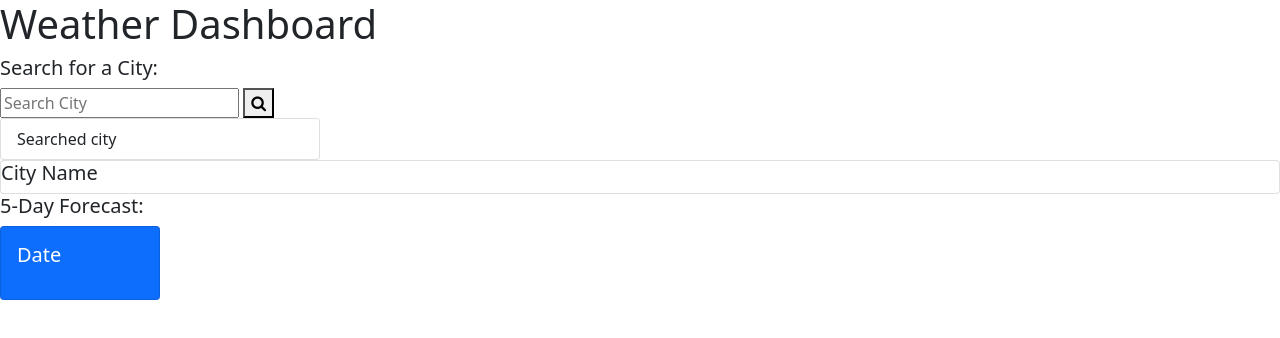
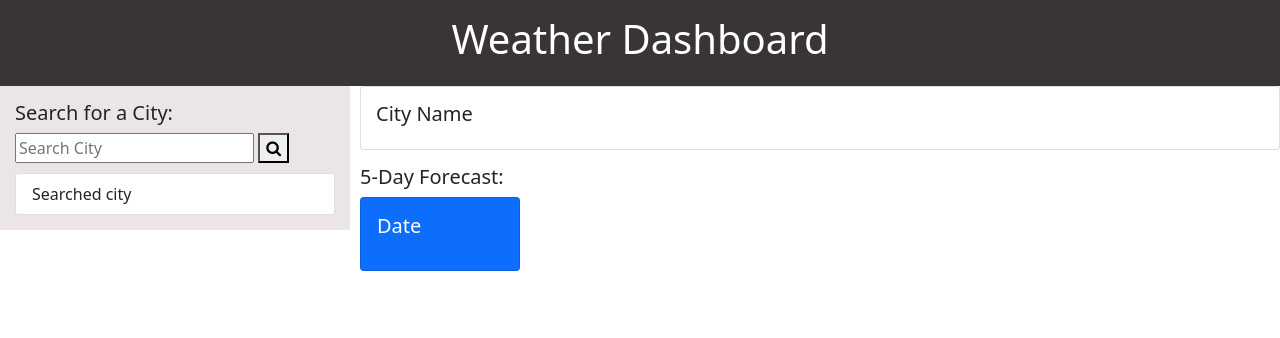
Before and after one commit to Esmendez90/weather-dashboard, a plain HTML site: page index.html in a window 1280 px wide. Drawn offline with nearby package versions, Linux system fonts and the light colour scheme; files that its build step writes are made by us from their sources; files whose address does not match are found by name.

Commit message:
Add styles

```diff
--- a/assets/style.css
+++ b/assets/style.css
@@ -1,3 +1,61 @@
-/* body {
-    background-color: aqua;
-} */
+.header {
+
+    text-align: center;
+
+    background-color:rgb(58, 53, 53);
+
+    color: white;
+
+    padding: 15px;
+
+    margin: auto;
+
+}
+
+
+
+.search-City-container {
+
+    background-color: rgb(236, 229, 229);
+
+    padding: 15px;
+
+    width: fit-content;
+
+    margin: 0px 10px 20px 0px;
+
+    float: left;
+
+    clear: right;
+
+
+
+}
+
+
+
+.search-history {
+
+    margin: 10px 0px 0px;
+
+}
+
+
+
+.current-city-data {
+
+    padding: 15px;
+
+
+
+}
+
+
+
+.forecast {
+
+    padding: 15px;
+
+
+
+}
```
